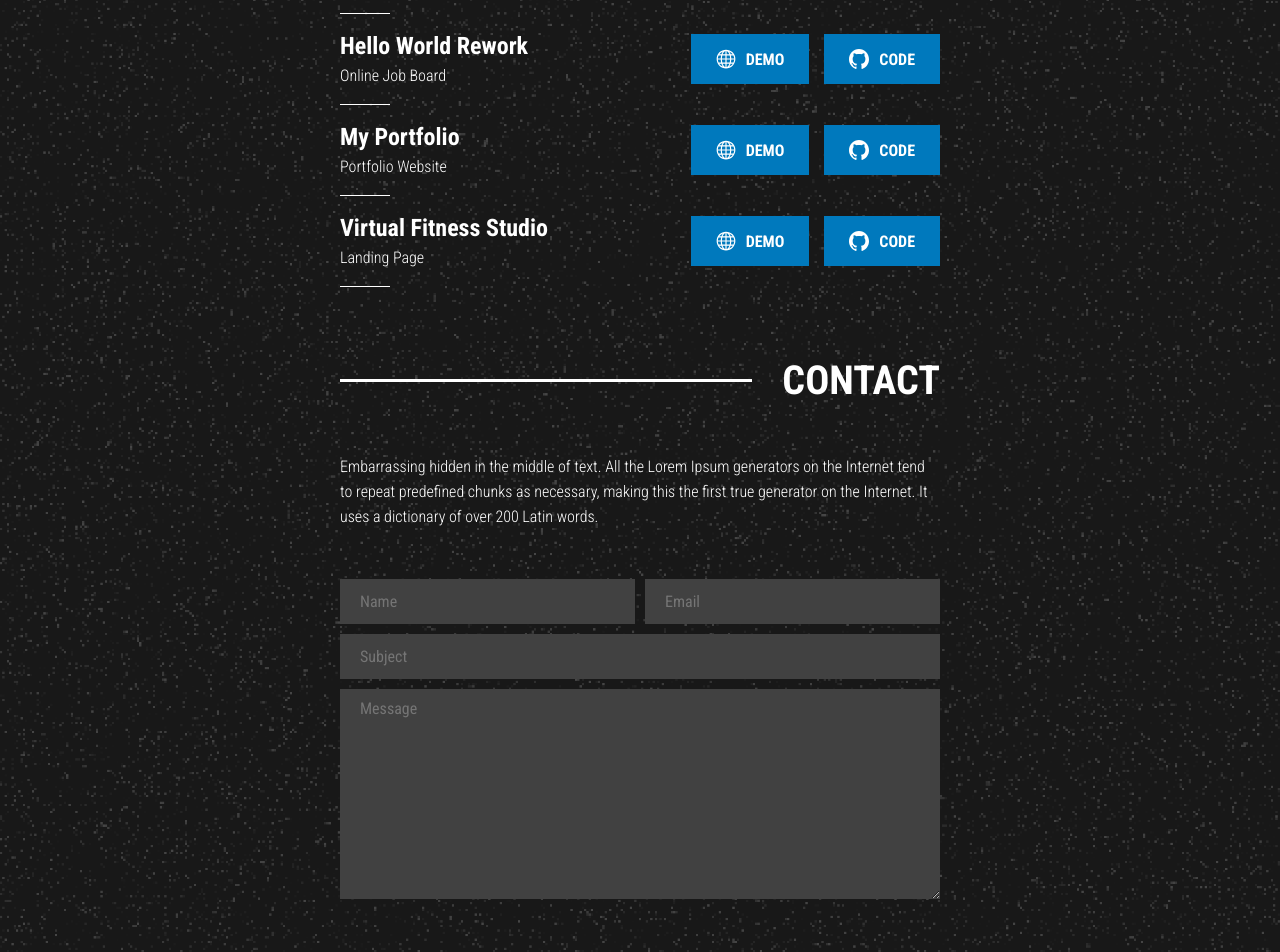
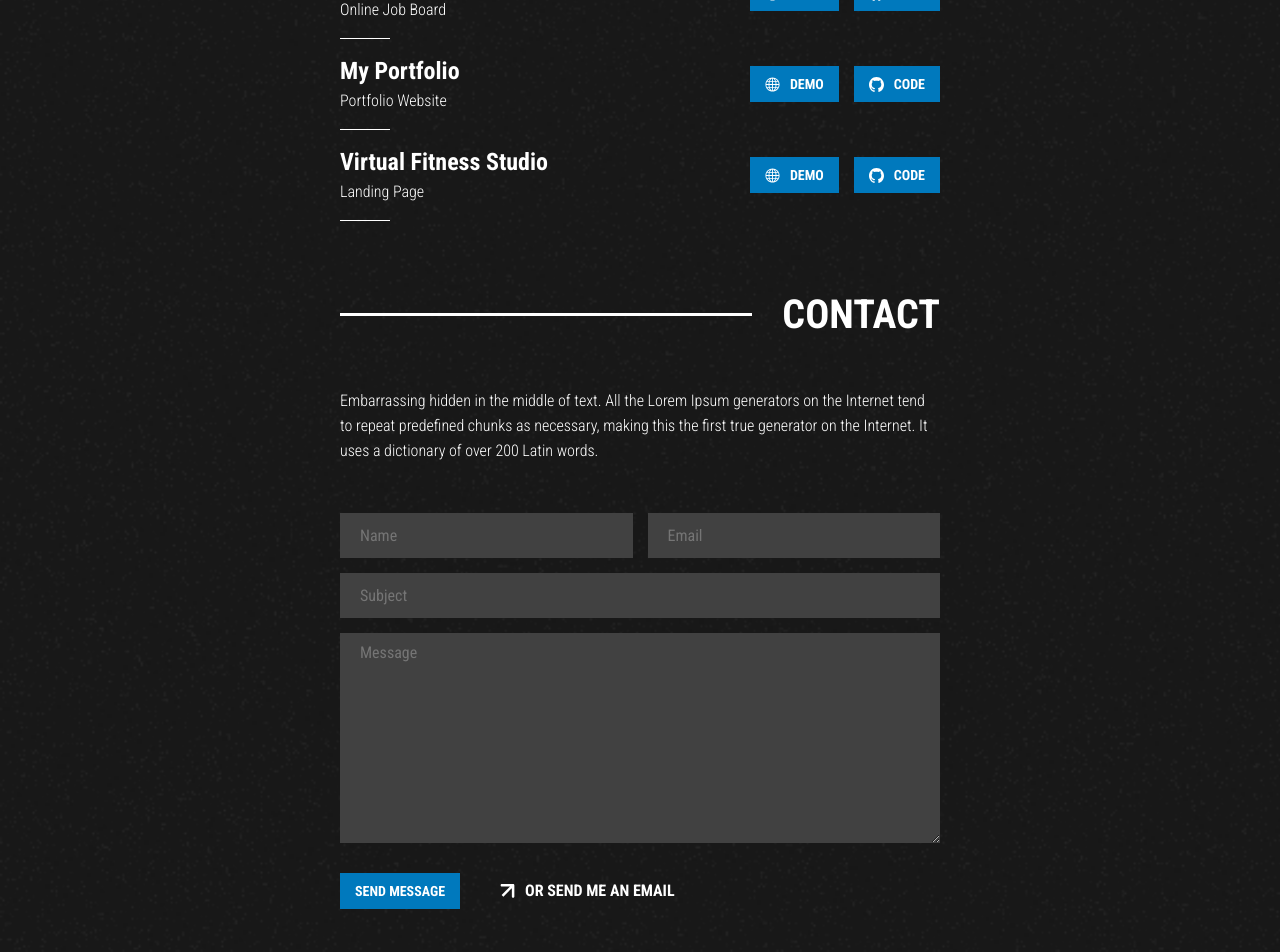
Before and after one commit to stefanrogic/website, a React (Vite) app: page / in a window 1280 px wide. Shown: the part 1400-2352 px from the top of the page. Built offline with nearby package versions, Linux system fonts and the light colour scheme.

Commit message:
home page last tweaks

```diff
--- a/src/App.scss
+++ b/src/App.scss
@@ -19,7 +19,7 @@ a {
 }
 
 button {
-  font-size: 16px;
+  font-size: 14px;
   font-weight: 700;
   text-align: center;
 
--- a/src/components/contactSection/ContactSection.jsx
+++ b/src/components/contactSection/ContactSection.jsx
@@ -17,6 +17,13 @@ const ContactSection = ({ getUrl }) => {
         </div>
         <input type="text" placeholder="Subject" />
         <textarea name="" id="" cols="30" rows="10" placeholder="Message"></textarea>
+        <div className="form-row">
+          <button>SEND MESSAGE</button>
+          <a href="mailto: stefanrogic@protonmail.com">
+            <img src={getUrl("icons/arrow-up.svg")} alt="arrow-up" />
+            OR SEND ME AN EMAIL
+          </a>
+        </div>
       </form>
     </section>
   );
--- a/src/components/contactSection/contactSection.scss
+++ b/src/components/contactSection/contactSection.scss
@@ -2,15 +2,46 @@ section {
   form {
     display: flex;
     flex-direction: column;
-    gap: 10px;
+    gap: 15px;
 
     .form-row {
       display: flex;
       flex-direction: row;
-      gap: 10px;
+      align-items: center;
+      gap: 15px;
 
       input {
         width: 100%;
+      }
+
+      button {
+        padding: 10px 15px;
+
+        display: flex;
+        flex-direction: row;
+        align-items: center;
+
+        border: none;
+        color: white;
+        background-color: #0079bd;
+      }
+
+      a {
+        padding: 15px 25px;
+
+        display: flex;
+        flex-direction: row;
+        align-items: center;
+        gap: 10px;
+
+        border: none;
+        background: none;
+        color: white;
+
+        img {
+          height: 15px;
+          aspect-ratio: 1 / 1;
+        }
       }
     }
 
--- a/src/components/featuredProjectCard/featuredProjectCard.scss
+++ b/src/components/featuredProjectCard/featuredProjectCard.scss
@@ -35,7 +35,7 @@
       gap: 15px;
 
       button {
-        padding: 15px 25px;
+        padding: 10px 15px;
 
         display: flex;
         flex-direction: row;
@@ -47,7 +47,7 @@
         background-color: #0079bd;
 
         img {
-          height: 20px;
+          height: 15px;
           aspect-ratio: 1 / 1;
         }
       }
--- a/src/components/skillsSection/skillsSection.scss
+++ b/src/components/skillsSection/skillsSection.scss
@@ -3,19 +3,19 @@ section {
     display: flex;
     flex-direction: row;
     flex-wrap: wrap;
-    column-gap: 15px;
+    column-gap: 30px;
     row-gap: 15px;
 
     .skill {
       height: 35px;
-      padding: 10px 20px;
+      // padding: 10px 15px;
 
       display: flex;
       flex-direction: row;
       align-items: center;
       gap: 15px;
 
-      border: 1px solid #414141;
+      // border: 1px solid #414141;
 
       cursor: default;
 
```
Also changed, not shown: public/images/bg-dark.png.
